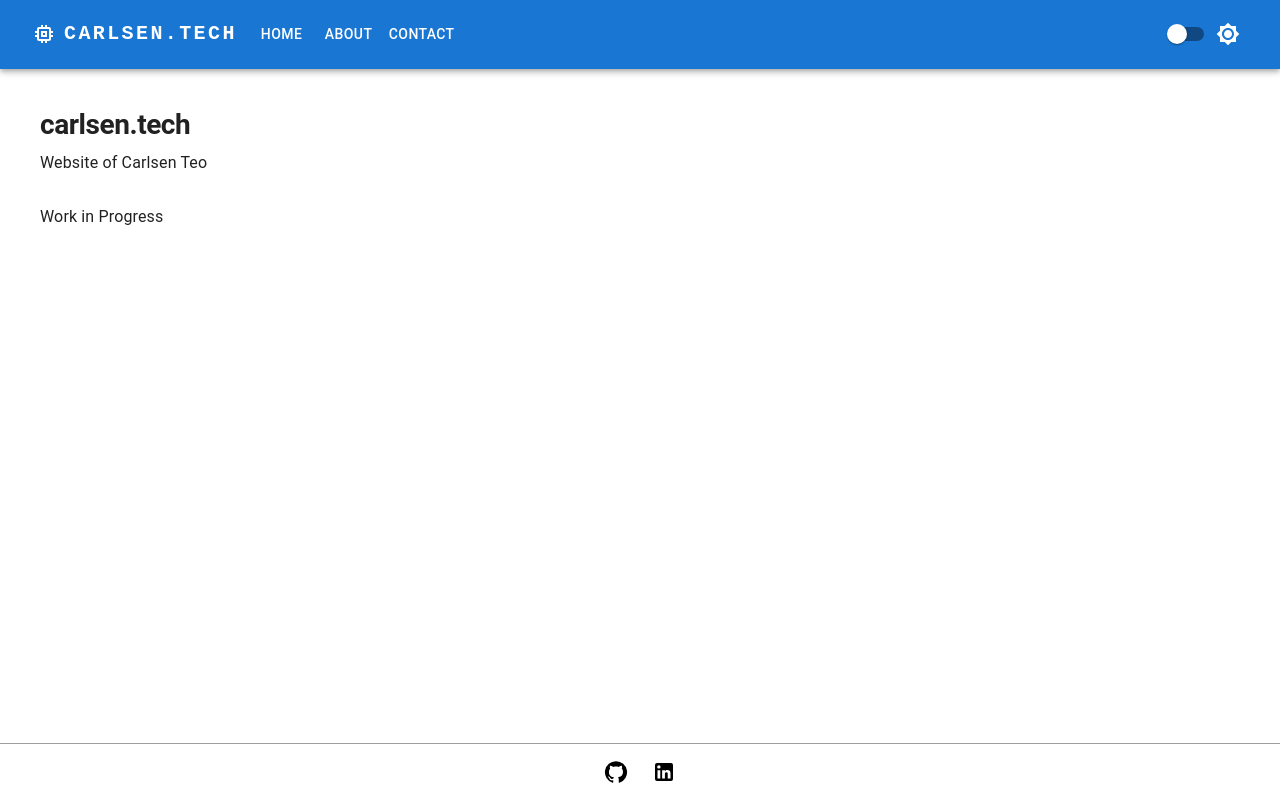
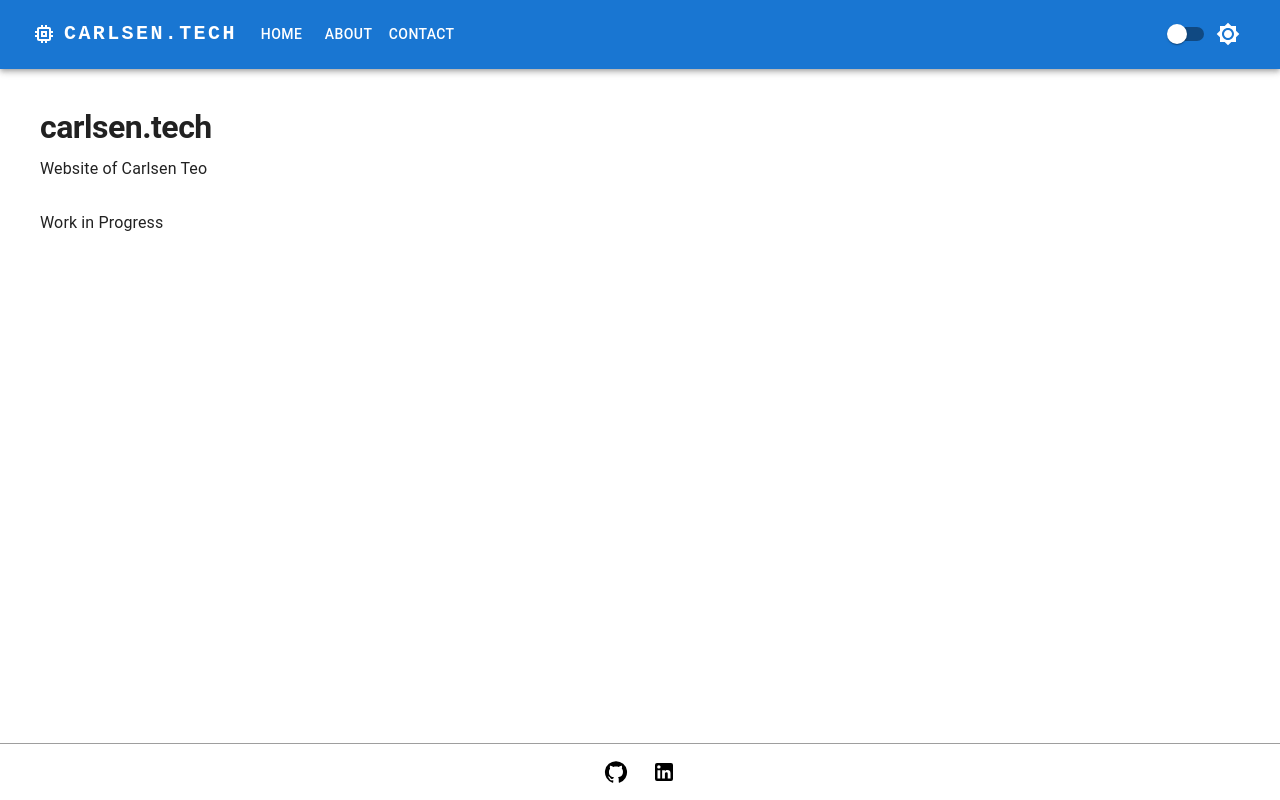
Before and after one commit to Wind1337/mywebsite, a React (Create React App) app: page / in a window 1280 px wide. Built offline with nearby package versions, Linux system fonts and the light colour scheme.

Commit message:
Refactor theme definition

```diff
--- a/src/App.js
+++ b/src/App.js
@@ -11,24 +11,39 @@ import Home from "./components/Home";
 import About from "./components/About";
 import Contact from "./components/Contact";
 
-const theme = createTheme({
-  typography: {
-    h1: {
-      fontSize: "1.75rem",
-      fontWeight: 700,
-    },
-    // Add more custom typography styles as needed
-  },
-});
-
 function App() {
-  // Detect user's preferred color scheme
-  const prefersDarkMode = useMediaQuery("(prefers-color-scheme: dark)");
-
   // State for dark mode and whether the user has manually toggled the theme
   const [darkMode, setDarkMode] = React.useState(
     localStorage.getItem("darkMode") === "true"
   );
+
+  const theme = React.useMemo(
+    () =>
+      createTheme({
+        palette: {
+          mode: darkMode ? "dark" : "light",
+        },
+        typography: {
+          h1: {
+            fontSize: "2rem",
+            fontWeight: 700,
+          },
+          h2: {
+            fontSize: "1.75rem",
+            fontWeight: 500,
+          },
+          h3: {
+            fontSize: "1.5rem",
+            fontWeight: 400,
+          },
+          // Add more custom typography styles as needed
+        },
+      }),
+    [darkMode]
+  );
+
+  // Detect user's preferred color scheme
+  const prefersDarkMode = useMediaQuery("(prefers-color-scheme: dark)");
 
   const [userHasToggled, setUserHasToggled] = React.useState(
     localStorage.getItem("userHasToggled") === "true"
@@ -55,8 +70,25 @@ function App() {
   return (
     <Router>
       <ThemeProvider theme={theme}>
+        <Box
+          sx={{
+            display: "flex",
+            flexDirection: "column",
+            minHeight: "100vh",
+          }}
+        >
           <NavBar darkMode={darkMode} handleThemeToggle={handleThemeToggle} />
-        <Box sx={{ width: "100%", px: 5, mt: 5 }}>
+          <Box
+            sx={{
+              width: "100%",
+              px: {
+                xs: 2,
+                md: 5,
+              },
+              mt: 5,
+              flex: "1 0 auto",
+            }}
+          >
             <Routes>
               <Route path="/" element={<Home />} />
               <Route path="/about" element={<About />} />
@@ -64,6 +96,7 @@ function App() {
             </Routes>
           </Box>
           <Footer darkMode={darkMode} />
+        </Box>
       </ThemeProvider>
     </Router>
   );
```
Lines whose indentation alone changed are shown as unchanged.
